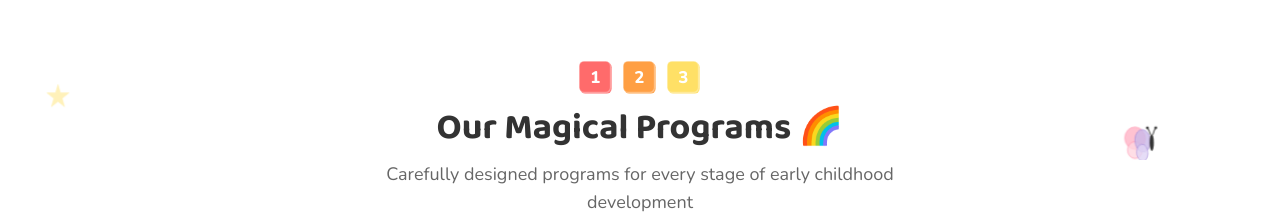
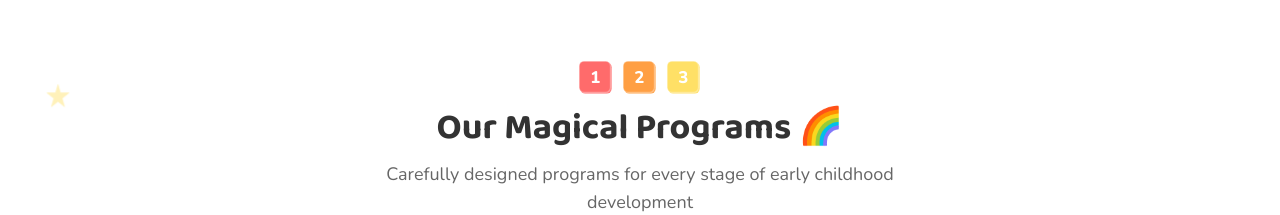
Before and after one commit to pravin1605/kindergarden2, a React (Vite) app: page / in a window 1280 px wide. Shown: the part 820-1035 px from the top of the page. Built offline with nearby package versions, Linux system fonts and the light colour scheme; the HTML template or start-up script is replaced by a standard one.

Commit message:
Remove butterfly decorations

```diff
--- a/src/App.tsx
+++ b/src/App.tsx
@@ -56,26 +56,6 @@ function Balloon({ color, className = '', style = {} }: { color: string; classNa
       <ellipse cx="22" cy="22" rx="7" ry="9" fill="white" fillOpacity="0.3" />
       <path d="M30 60 Q28 72 30 80 Q32 88 30 95" stroke="#888" strokeWidth="1.5" strokeLinecap="round" />
       <path d="M30 60 L33 65" stroke={color} strokeWidth="2" strokeLinecap="round" />
-    </svg>
-  )
-}
-
-function Butterfly({ className = '', style = {} }: { className?: string; style?: React.CSSProperties }) {
-  return (
-    <svg viewBox="0 0 80 50" className={className} style={style} fill="none">
-      <g className="animate-flutter">
-        <ellipse cx="25" cy="18" rx="22" ry="16" fill="#FFB3C6" fillOpacity="0.8" stroke="#FF8FAB" strokeWidth="1" />
-        <ellipse cx="25" cy="35" rx="16" ry="12" fill="#FFD6E0" fillOpacity="0.8" stroke="#FF8FAB" strokeWidth="1" />
-      </g>
-      <g className="animate-flutter" style={{ animationDelay: '0.1s' }}>
-        <ellipse cx="55" cy="18" rx="22" ry="16" fill="#C9B8E8" fillOpacity="0.8" stroke="#9B7ED4" strokeWidth="1" />
-        <ellipse cx="55" cy="35" rx="16" ry="12" fill="#E0D4F5" fillOpacity="0.8" stroke="#9B7ED4" strokeWidth="1" />
-      </g>
-      <ellipse cx="40" cy="25" rx="3" ry="12" fill="#333" />
-      <path d="M38 13 Q36 6 34 4" stroke="#333" strokeWidth="1.5" strokeLinecap="round" />
-      <path d="M42 13 Q44 6 46 4" stroke="#333" strokeWidth="1.5" strokeLinecap="round" />
-      <circle cx="34" cy="4" r="2" fill="#333" />
-      <circle cx="46" cy="4" r="2" fill="#333" />
     </svg>
   )
 }
@@ -469,7 +449,6 @@ function Programs() {
       {/* Decorative elements */}
       <Star className="absolute w-10 animate-twinkle" style={{ top: '10%', left: '3%' }} color="#FFE066" />
       <Star className="absolute w-7 animate-twinkle delay-500" style={{ top: '60%', right: '4%' }} color="#FFB3C6" />
-      <Butterfly className="absolute w-14 animate-sway" style={{ top: '15%', right: '8%' }} />
 
       <div className="max-w-6xl mx-auto px-4 sm:px-6">
         <div className="text-center mb-10 sm:mb-14">
@@ -625,7 +604,6 @@ function Gallery() {
 
   return (
     <section id="gallery" className="relative py-20 overflow-hidden" style={{ background: '#FFF0F4' }}>
-      <Butterfly className="absolute w-14 animate-sway" style={{ top: '10%', left: '4%' }} />
       <Balloon color="#FFE066" className="absolute w-12 animate-float delay-500" style={{ top: '20%', right: '5%' }} />
       <Star className="absolute w-7 animate-twinkle delay-300" style={{ bottom: '20%', left: '6%' }} color="#C9B8E8" />
 
```
